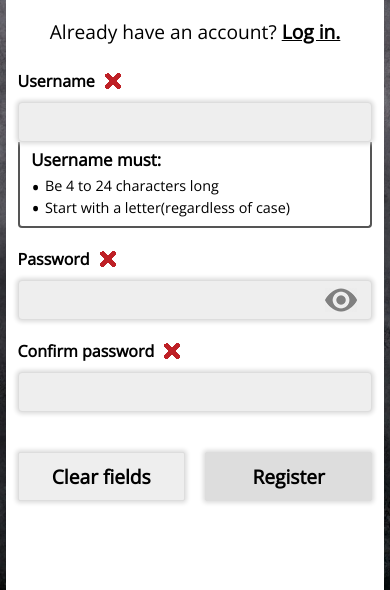
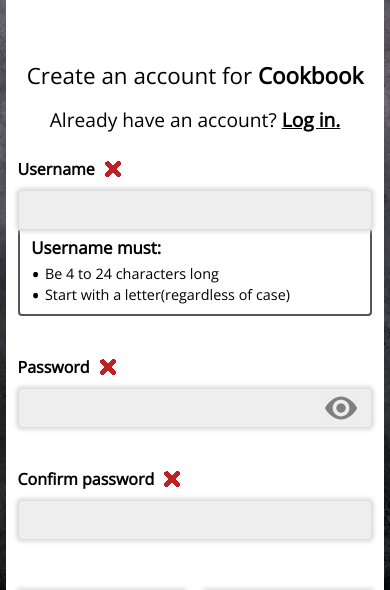
Before and after one commit to srysis/cookbook, a React (Vite) app in the folder client/: page /register in a window 390 px wide. Shown: the part 124-714 px from the top of the page. Built offline with nearby package versions, Linux system fonts and the light colour scheme; no server answers.

Commit message:
moved most of CSS code to 'shared' file

```diff
--- a/client/src/style/mobile/auth/login_page.css
+++ b/client/src/style/mobile/auth/login_page.css
@@ -1,23 +1,11 @@
 @media screen and (max-width: 550px) {
 	section#login {
-		height: 90%;
-		padding-block: 0;
-		overflow: auto;
-
 		div.form_container {
-			margin: 0;
-
 			p.login_title {
 				font-size: 1.5em;
 			}
 
 			form {
-				div.input_container {
-					input {
-						padding: 10px 4vw;
-					}
-				}
-
 				div.submit_container {
 					button {
 						width: 60%;
--- a/client/src/style/mobile/auth/registration_page.css
+++ b/client/src/style/mobile/auth/registration_page.css
@@ -1,32 +1,6 @@
 @media screen and (max-width: 550px) {
 	section#registration {
-		height: 90%;
-		padding-block: 0;
-		overflow: auto;
-
-		div#error_container {
-			margin: 10px auto;
-			padding: 10px 3vw;
-
-			div.image_container {
-				width: 40px;
-				height: 40px;
-				margin-right: 10px;
-
-				img {
-					width: inherit;
-					height: inherit;
-				}
-			}
-
-			div.text_container {
-				font-size: 1.1em;
-			}
-		}
-
 		div.form_container {
-			margin: 0;
-
 			p.register_title {
 				margin: 0;
 				font-size: 1.4em;
@@ -39,12 +13,6 @@
 
 			form {
 				div.input_container {
-					padding: 10px 0;
-
-					input {
-						padding: 10px 4vw;
-					}
-
 					div#username_note, div#password_note, div#matching_password_note {
 						padding: 5px 3vw;
 						line-height: 1.1em;
```
